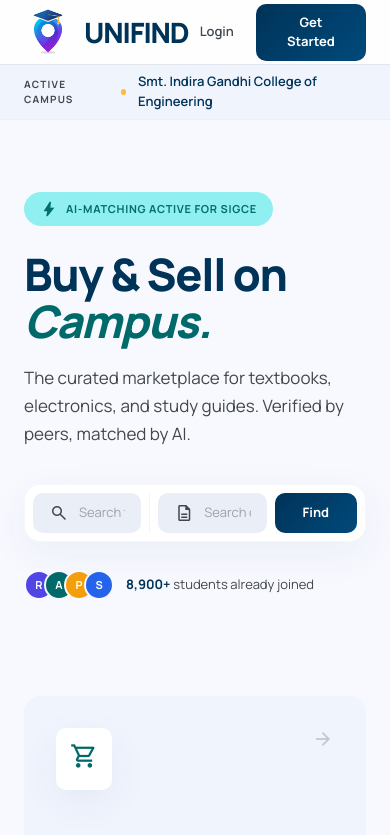
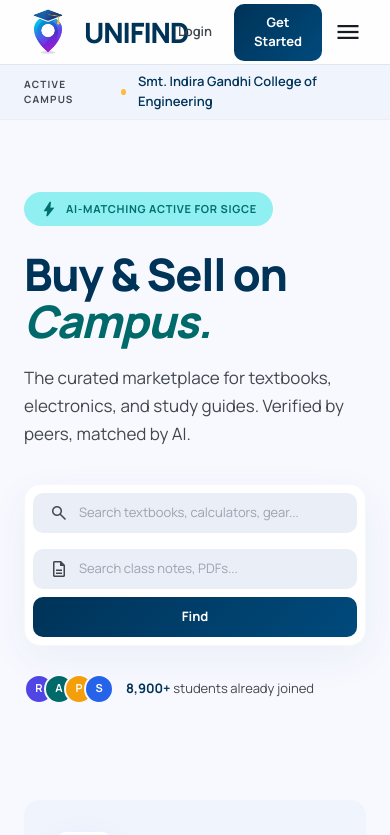
Before and after one commit to Shreyas-patil07/UNIFIND, a React (Vite) app in the folder frontend/: page /home in a window 390 px wide. Shown: the top 835 px of the page. Built offline with nearby package versions, Linux system fonts and the light colour scheme; no server answers; the database is empty.

Commit message:
Fix mobile responsiveness for Landing and About pages

```diff
--- a/frontend/src/pages/AboutPage.jsx
+++ b/frontend/src/pages/AboutPage.jsx
@@ -92,10 +92,14 @@ function useAboutStyles() {
         @keyframes uf-fadein { from{opacity:0;transform:translateY(28px)} to{opacity:1;transform:translateY(0)} }
         .uf-reveal { animation: uf-fadein 0.65s ease both; }
         /* Mobile overrides */
+        @media (min-width:769px) {
+          .uf-mobile-btn { display:none !important; }
+        }
         @media (max-width:768px) {
           .uf-desktop-nav { display:none !important; }
           .uf-hero-grid { grid-template-columns:1fr !important; }
           .uf-hero-grid > div:last-child { display:none; }
+          .uf-story-grid { grid-template-columns:1fr !important; }
           .uf-team-grid { grid-template-columns: repeat(2,1fr) !important; }
           .uf-pillars-grid { grid-template-columns: 1fr !important; }
           .uf-stats-row { flex-wrap: wrap; gap: 32px !important; }
@@ -148,6 +152,8 @@ const GitHubSVG = () => (
    NAVBAR
 ============================================================ */
 function Navbar({ currentUser, onProfile, onLogin, onSignup, navigate }) {
+  const [mobileMenuOpen, setMobileMenuOpen] = useState(false);
+
   return (
     <nav
       className="uf-glass-header"
@@ -204,8 +210,28 @@ function Navbar({ currentUser, onProfile, onLogin, onSignup, navigate }) {
               >Get Started</button>
             </>
           )}
+          {/* Mobile Menu Toggle Button */}
+          <button
+            className="uf-mobile-btn"
+            style={{ background: 'transparent', border: 'none', cursor: 'pointer', padding: 4, display: 'flex', alignItems: 'center' }}
+            onClick={() => setMobileMenuOpen(!mobileMenuOpen)}
+          >
+            <Icon name={mobileMenuOpen ? "close" : "menu"} size={28} />
+          </button>
         </div>
       </div>
+
+      {/* Mobile Nav Dropdown */}
+      {mobileMenuOpen && (
+        <div className="uf-mobile-btn" style={{ padding: '16px 24px', background: C.surfaceContainerLowest, borderBottom: `1px solid ${C.outlineVariant}22` }}>
+          <div style={{ display: 'flex', flexDirection: 'column', gap: 16 }}>
+            <button onClick={() => { navigate('/buyer'); setMobileMenuOpen(false); }} className="uf-nav-link" style={{ textAlign: 'left', background: 'none', border: 'none', padding: 0, color: C.onSurfaceVariant, fontWeight: 700, fontSize: 16 }}>Marketplace</button>
+            <button onClick={() => { navigate('/home'); setMobileMenuOpen(false); }} className="uf-nav-link" style={{ textAlign: 'left', background: 'none', border: 'none', padding: 0, color: C.onSurfaceVariant, fontWeight: 500, fontSize: 16 }}>Notes</button>
+            <button onClick={() => { navigate('/need-board'); setMobileMenuOpen(false); }} className="uf-nav-link" style={{ textAlign: 'left', background: 'none', border: 'none', padding: 0, color: C.onSurfaceVariant, fontWeight: 500, fontSize: 16 }}>Events</button>
+            <span style={{ color: C.primary, fontWeight: 700, fontSize: 16 }}>About</span>
+          </div>
+        </div>
+      )}
     </nav>
   );
 }
@@ -368,7 +394,7 @@ function MissionSection() {
 function StorySection() {
   return (
     <section style={{ padding: '96px 0' }}>
-      <div style={{ maxWidth: 1280, margin: '0 auto', padding: '0 24px', display: 'grid', gridTemplateColumns: '1fr 1fr', gap: 80, alignItems: 'center' }} className="uf-hero-grid">
+      <div style={{ maxWidth: 1280, margin: '0 auto', padding: '0 24px', display: 'grid', gridTemplateColumns: '1fr 1fr', gap: 80, alignItems: 'center' }} className="uf-story-grid">
         {/* Timeline */}
         <div>
           <h2 style={{ fontSize: 'clamp(1.8rem,3vw,2.8rem)', fontWeight: 900, color: C.primary, letterSpacing: '-0.02em', marginBottom: 8 }}>
--- a/frontend/src/pages/LandingPage.jsx
+++ b/frontend/src/pages/LandingPage.jsx
@@ -73,6 +73,12 @@ function usePageStyles() {
         .uf-footer-social:hover { background: #90eff0 !important; }
         .uf-nav-link { transition: color 0.2s; }
         .uf-nav-link:hover { color: #00696a !important; }
+        @media (max-width: 768px) {
+          .uf-search-bar { flex-direction: column !important; }
+        }
+        @media (min-width: 769px) {
+          .uf-mobile-btn { display: none !important; }
+        }
       `;
       document.head.appendChild(tag);
     }
@@ -101,6 +107,8 @@ function Icon({ name, fill = 0, size = 24, className = '', style = {} }) {
    NAVBAR
 ============================================================ */
 function Navbar({ currentUser, onProfile, onLogin, onSignup }) {
+  const [mobileMenuOpen, setMobileMenuOpen] = useState(false);
+
   return (
     <nav
       className="uf-glass-header"
@@ -185,8 +193,27 @@ function Navbar({ currentUser, onProfile, onLogin, onSignup }) {
               </button>
             </>
           )}
+          {/* Mobile Menu Toggle Button */}
+          <button
+            className="uf-mobile-btn"
+            style={{ background: 'transparent', border: 'none', cursor: 'pointer', padding: 4, display: 'flex', alignItems: 'center' }}
+            onClick={() => setMobileMenuOpen(!mobileMenuOpen)}
+          >
+            <Icon name={mobileMenuOpen ? "close" : "menu"} size={28} />
+          </button>
         </div>
       </div>
+
+      {/* Mobile Nav Dropdown */}
+      {mobileMenuOpen && (
+        <div className="uf-mobile-btn" style={{ padding: '16px 24px', background: COLORS.surfaceContainerLowest, borderBottom: `1px solid ${COLORS.outlineVariant}22` }}>
+          <div style={{ display: 'flex', flexDirection: 'column', gap: 16 }}>
+            <a href="#market" className="uf-nav-link" style={{ color: COLORS.primary, fontWeight: 700, fontSize: 16, textDecoration: 'none' }} onClick={() => setMobileMenuOpen(false)}>Market</a>
+            <a href="#library" className="uf-nav-link" style={{ color: '#475569', fontWeight: 500, fontSize: 16, textDecoration: 'none' }} onClick={() => setMobileMenuOpen(false)}>Library</a>
+            <a href="#community" className="uf-nav-link" style={{ color: '#475569', fontWeight: 500, fontSize: 16, textDecoration: 'none' }} onClick={() => setMobileMenuOpen(false)}>Community</a>
+          </div>
+        </div>
+      )}
     </nav>
   );
 }
@@ -251,7 +278,7 @@ function HeroSection({ onSignup, onBrowse, userCount }) {
           </p>
 
           {/* Dual Search Bar */}
-          <div style={{ background: COLORS.surfaceContainerLowest, padding: 8, borderRadius: 16, boxShadow: ghostShadow, display: 'flex', gap: 8, maxWidth: 640, border: `1px solid ${COLORS.outlineVariant}26` }}>
+          <div className="uf-search-bar" style={{ background: COLORS.surfaceContainerLowest, padding: 8, borderRadius: 16, boxShadow: ghostShadow, display: 'flex', gap: 8, maxWidth: 640, border: `1px solid ${COLORS.outlineVariant}26` }}>
             <div style={{ flex: 1, display: 'flex', alignItems: 'center', padding: '10px 16px', background: COLORS.surfaceContainer, borderRadius: 10 }}>
               <Icon name="search" size={20} style={{ color: COLORS.onSurfaceVariant, marginRight: 10, flexShrink: 0 }} />
               <input
```
